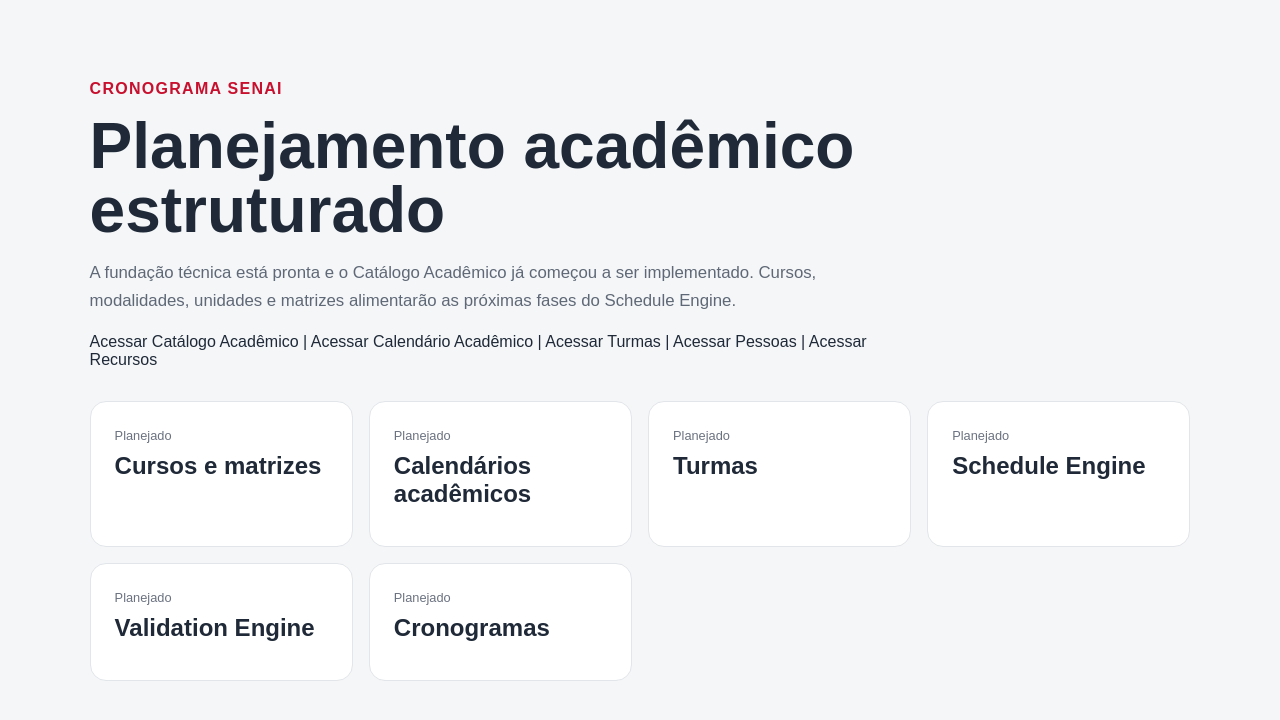
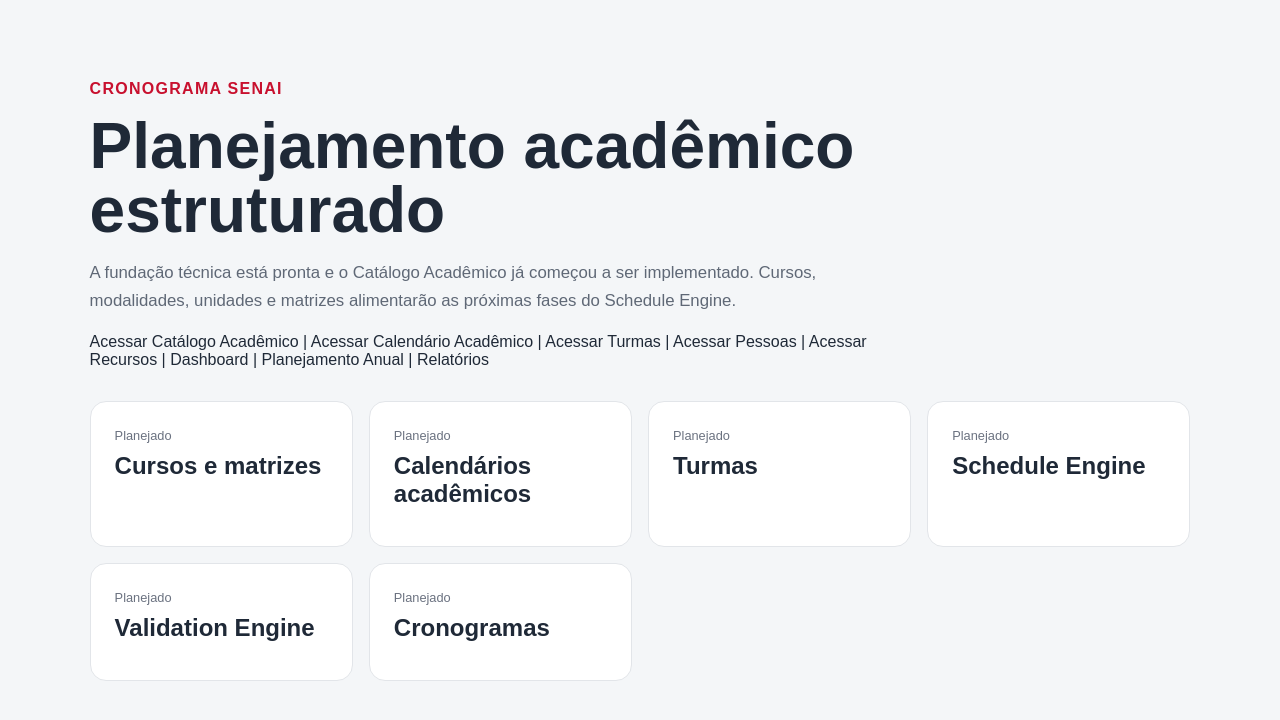
Before and after one commit to euriconetoia-cmyk/Cronograma, a Next.js app in the folder apps/web/: page / in a window 1280 px wide. Shown: the top 720 px of the page. Built offline with nearby package versions, Linux system fonts and the light colour scheme.

Commit message:
feat: adiciona atalhos gerenciais na home

```diff
--- a/apps/web/app/page.tsx
+++ b/apps/web/app/page.tsx
@@ -39,6 +39,18 @@
           <Link className="card-link" href="/recursos">
             Acessar Recursos
           </Link>
+          {' | '}
+          <Link className="card-link" href="/dashboard">
+            Dashboard
+          </Link>
+          {' | '}
+          <Link className="card-link" href="/planejamento-anual">
+            Planejamento Anual
+          </Link>
+          {' | '}
+          <Link className="card-link" href="/relatorios">
+            Relatórios
+          </Link>
         </p>
       </section>
 
```
